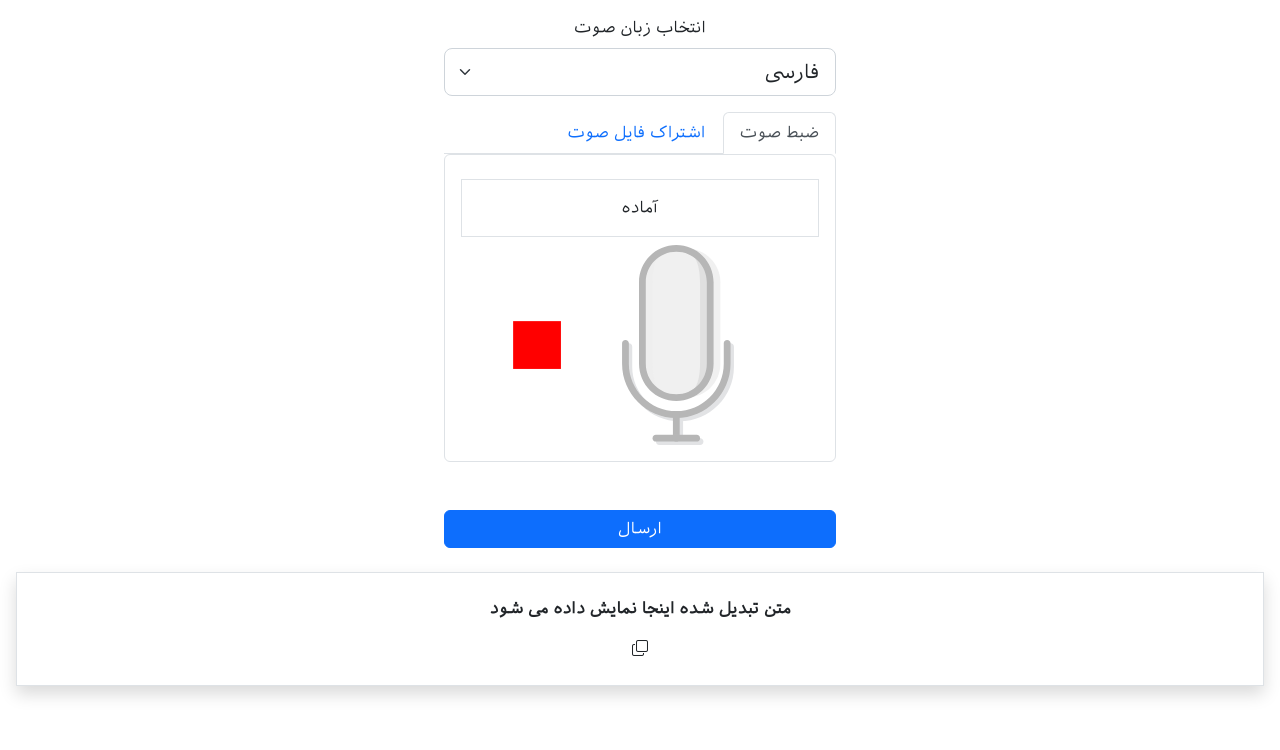
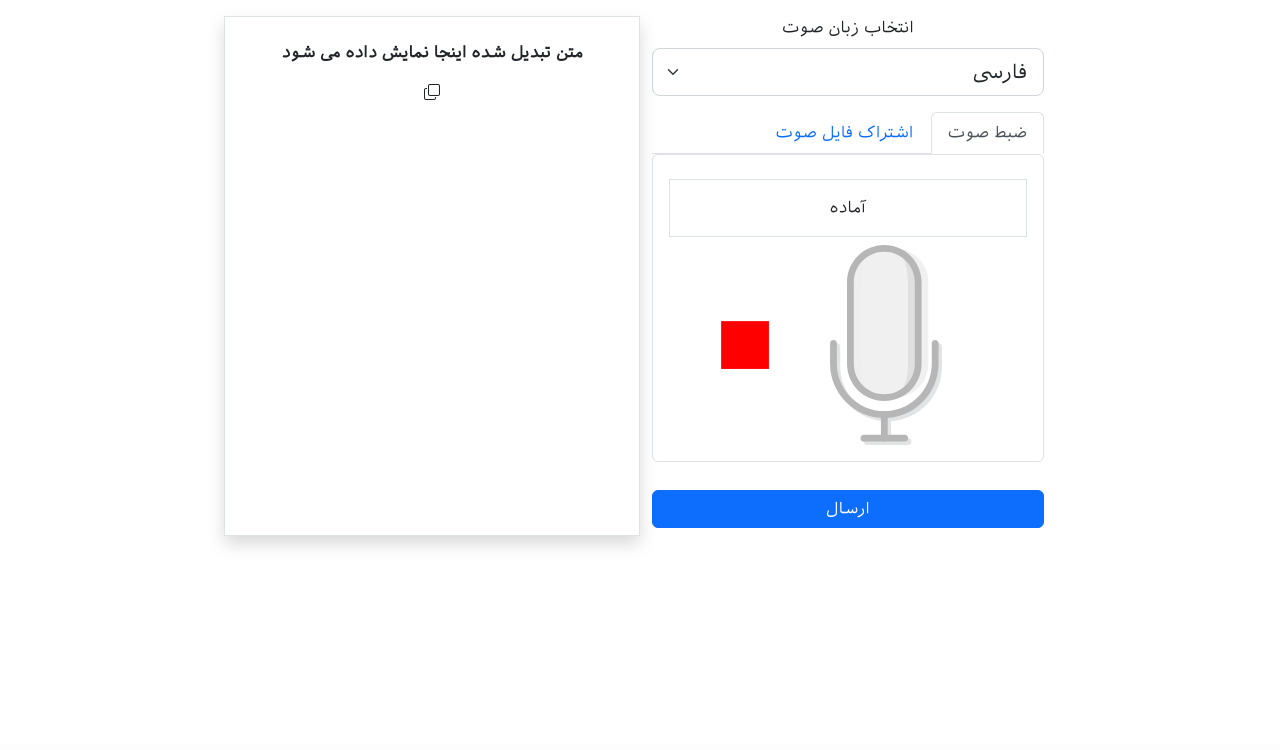
Before and after one commit to cybera3s/speech_recognization_app, a Flask app: page / in a window 1280 px wide. Shown: the part 56-806 px from the top of the page. After the commit the page ends 602 px from the top, so only its background shows below. Run offline with Flask 2, Linux system fonts and the light colour scheme; parts of the project's set-up code (start-up, migrations or seed data) failed here and were passed over.

Commit message:
refactor: .

```diff
--- a/Malango/templates/index.html
+++ b/Malango/templates/index.html
@@ -8,7 +8,7 @@
 <div class="container-fluid">
     <div class="p-3 row justify-content-center">
 
-        <div class="col-12 col-sm-10 col-md-8 col-lg-4 text-center">
+        <div class="col-12 col-sm-10 col-md-8 col-lg-4 text-center mb-2">
 
 
             <!-- Choose voice language -->
@@ -55,7 +55,7 @@
                     <div class="sound-clips mt-4"></div>
 
                     <!-- Send voice Button -->
-                    <button class="btn btn-primary w-100 my-4" id="send">ارسال</button>
+                    <button class="btn btn-primary w-100 mt-1" id="send">ارسال</button>
 
                 </div>
 
@@ -77,7 +77,7 @@
 
         </div>
 
-        <div id="text" class="mb-5 p-4 fw-bold border text-center shadow">
+        <div id="text" class="col-12 col-sm-10 col-md-8 col-lg-4 p-4 fw-bold border text-center shadow">
             <p id="transcribedText">متن تبدیل شده اینجا نمایش داده می شود</p>
 
             <!-- The button used to copy the text -->
```
